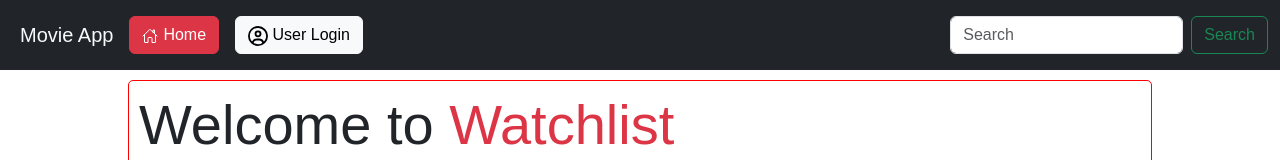
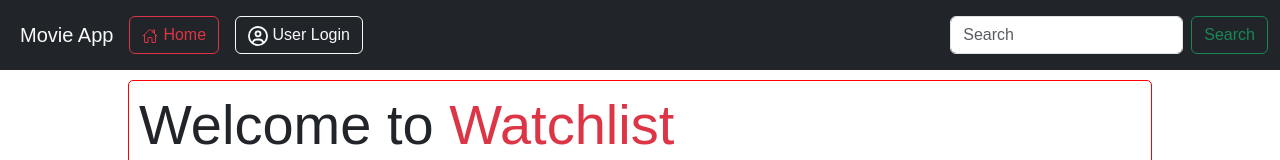
Before and after one commit to him-20-05/movie-watchlist-app, a React (Create React App) app: page / in a window 1280 px wide. Shown: the top 160 px of the page. Built offline with nearby package versions, Linux system fonts and the light colour scheme; no server answers.

Commit message:
Update Navbar.js

```diff
--- a/src/components/Navbar.js
+++ b/src/components/Navbar.js
@@ -9,12 +9,16 @@ export default function Navbar() {
   const userName = userNameData ? JSON.parse(userNameData).name : null;
   const navigate = useNavigate();
 
+  const clearWatchlist = () => {
+    localStorage.removeItem("watchlist");
+  };
+
   const handleLogout = () => {
-    // Clear user information from localStorage
     localStorage.removeItem("loggedIn");
-
+    clearWatchlist();
     navigate("/")
   };
+
 
   const handleUserLoginClick = () => {
     navigate("/login");
@@ -23,51 +27,45 @@ export default function Navbar() {
     navigate("/")
   };
   return (
-    <>
     <nav className="navbar navbar-expand-lg navbar-light bg-dark">
   <div className="container-fluid">
+    <button className="navbar-toggler bg-light" type="button" data-bs-toggle="collapse" data-bs-target="#navbarTogglerDemo03" aria-controls="navbarTogglerDemo03" aria-expanded="false" aria-label="Toggle navigation">
+      <span className="navbar-toggler-icon bg-light"></span>
+    </button>
     <h1 className="navbar-brand m-2 text-light">Movie App</h1>
-    <div className="collapse navbar-collapse" id="navbarSupportedContent">
+    <div className="collapse navbar-collapse" id="navbarTogglerDemo03">
       <ul className="navbar-nav me-auto mb-2 mb-lg-0">
         <li className="nav-item">
-        <button type="button" className="btn btn-danger m-2" onClick={handleHome}>
+        <button type="button" className="btn btn-outline-danger m-2" onClick={handleHome}>
             <IoHomeOutline style={{ marginRight: "5px" }} />
             Home
           </button>
         </li>
-        <li>
+        <li className="nav-item">
         <span className=" text-light ">
             <div className=" text-light">
               {isLoggedIn ? (
                 <>
                   <span className="user-name m-2 border border-light border-2 p-2 rounded"><FaRegCircleUser style={{ fontSize: "20px" }} />{userName}</span>
-                  <button type="button" className="btn btn-danger m-2" onClick={handleLogout}>
+                  <button type="button" className="btn btn-outline-danger m-2" onClick={handleLogout}>
                     Logout
                   </button>
                 </>
               ) : (
-                <button type="button" className="btn btn-light m-2" onClick={handleUserLoginClick}>
+                <button type="button" className="btn btn-outline-light m-2" onClick={handleUserLoginClick}>
                   <FaRegCircleUser  style={{ fontSize: "20px" }} /> User Login
                 </button>
               )}
             </div>
           </span>
         </li>
-
-
       </ul>
       <form className="d-flex">
-
-
         <input className="form-control me-2" type="search" placeholder="Search" aria-label="Search"/>
-
         <button className="btn btn-outline-success" type="submit">Search</button>
-
       </form>
     </div>
   </div>
 </nav>
-
-    </>
   )
 }
```
